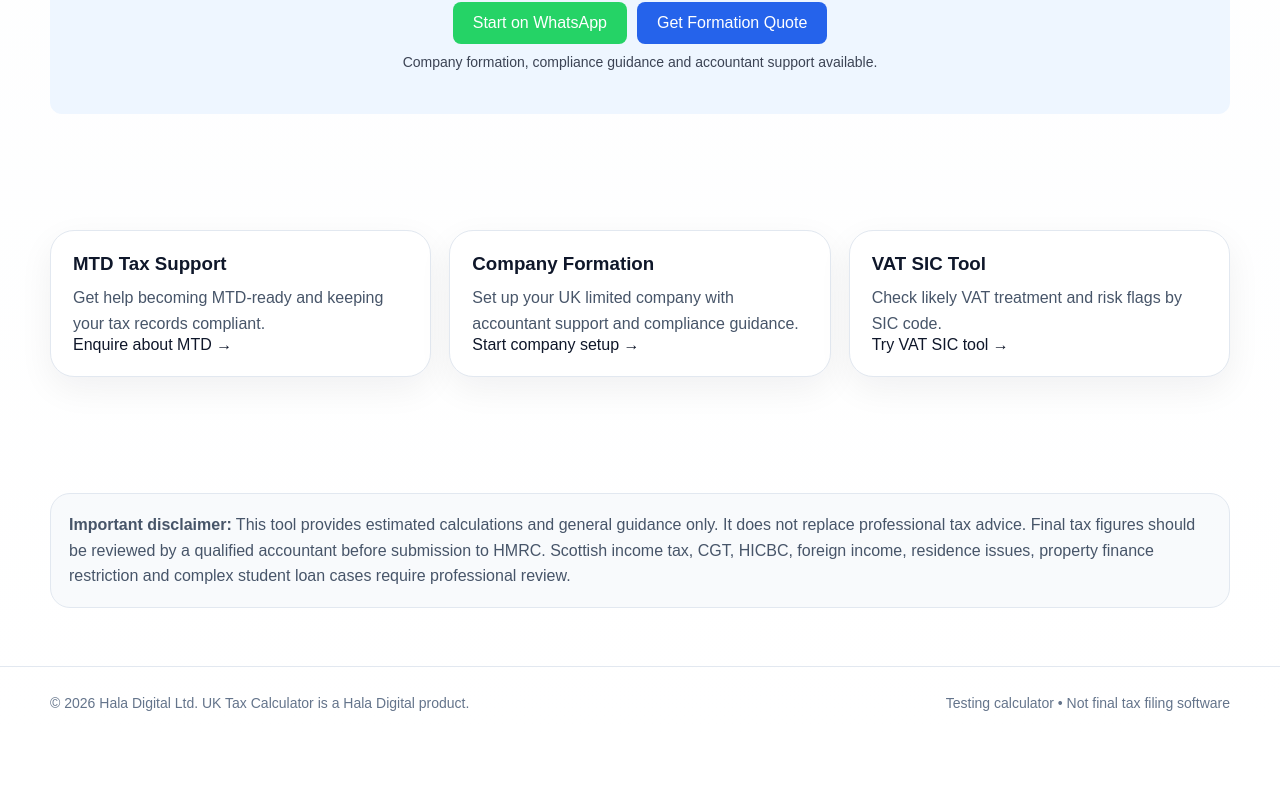
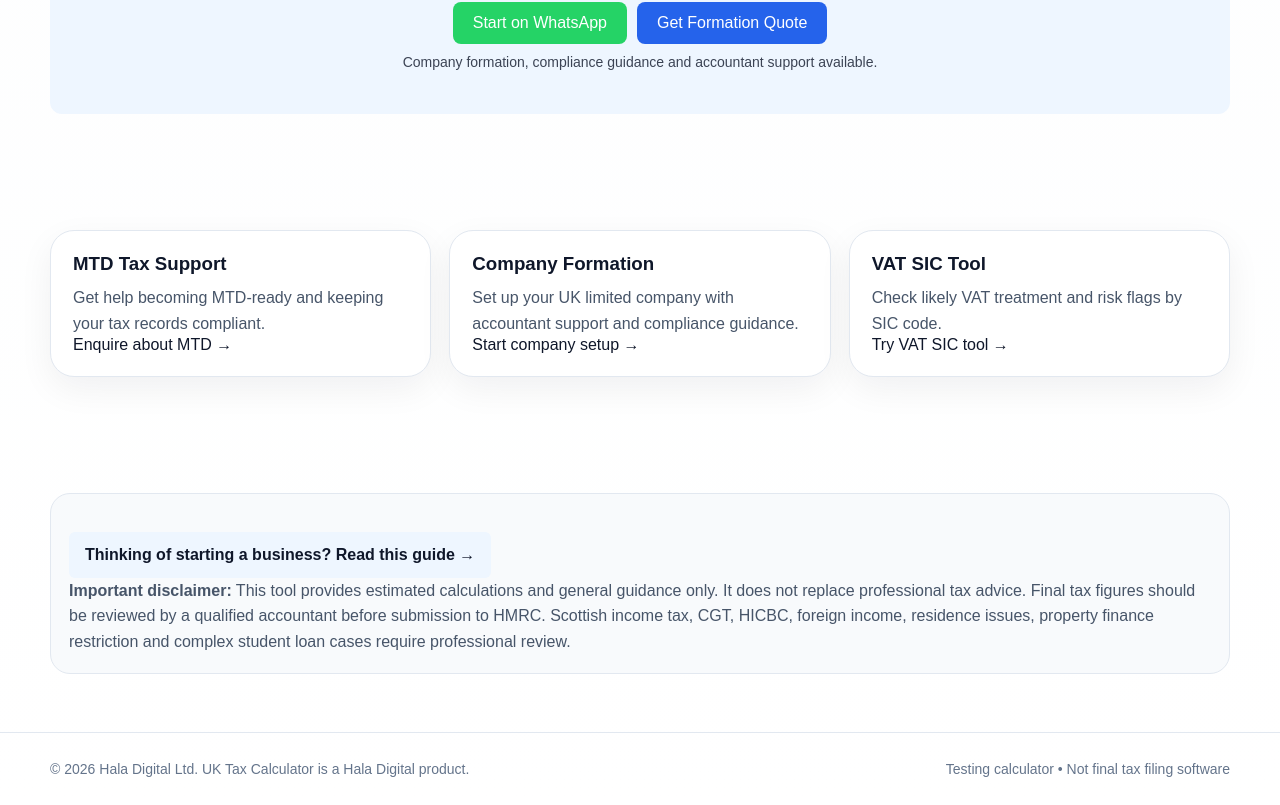
Before and after one commit to HalaDigitalLtd/uktaxcalculator-app, a Next.js app: page / in a window 1280 px wide. Shown: the part 2985-3790 px from the top of the page. Before the commit the page ends 3724 px from the top, so only its background shows below. Built offline with nearby package versions, Linux system fonts and the light colour scheme.

Commit message:
Add SEO internal link to company guide from calculator page

```diff
--- a/app/calculator-page.tsx
+++ b/app/calculator-page.tsx
@@ -873,6 +873,22 @@ export default function Home() {
         <section className="section">
           <div className="container">
             <div className="disclaimer">
+              <div style={{ marginTop: "20px" }}>
+  <a
+    href="/how-to-start-a-limited-company-uk"
+    style={{
+      display: "inline-block",
+      padding: "10px 16px",
+      background: "#eef6ff",
+      color: "#0f172a",
+      borderRadius: "6px",
+      textDecoration: "none",
+      fontWeight: "bold"
+    }}
+  >
+    Thinking of starting a business? Read this guide →
+  </a>
+</div>
               <strong>Important disclaimer:</strong> This tool provides estimated calculations and general guidance only. It does not replace professional tax advice. Final tax figures should be reviewed by a qualified accountant before submission to HMRC. Scottish income tax, CGT, HICBC, foreign income, residence issues, property finance restriction and complex student loan cases require professional review.
             </div>
           </div>
```
